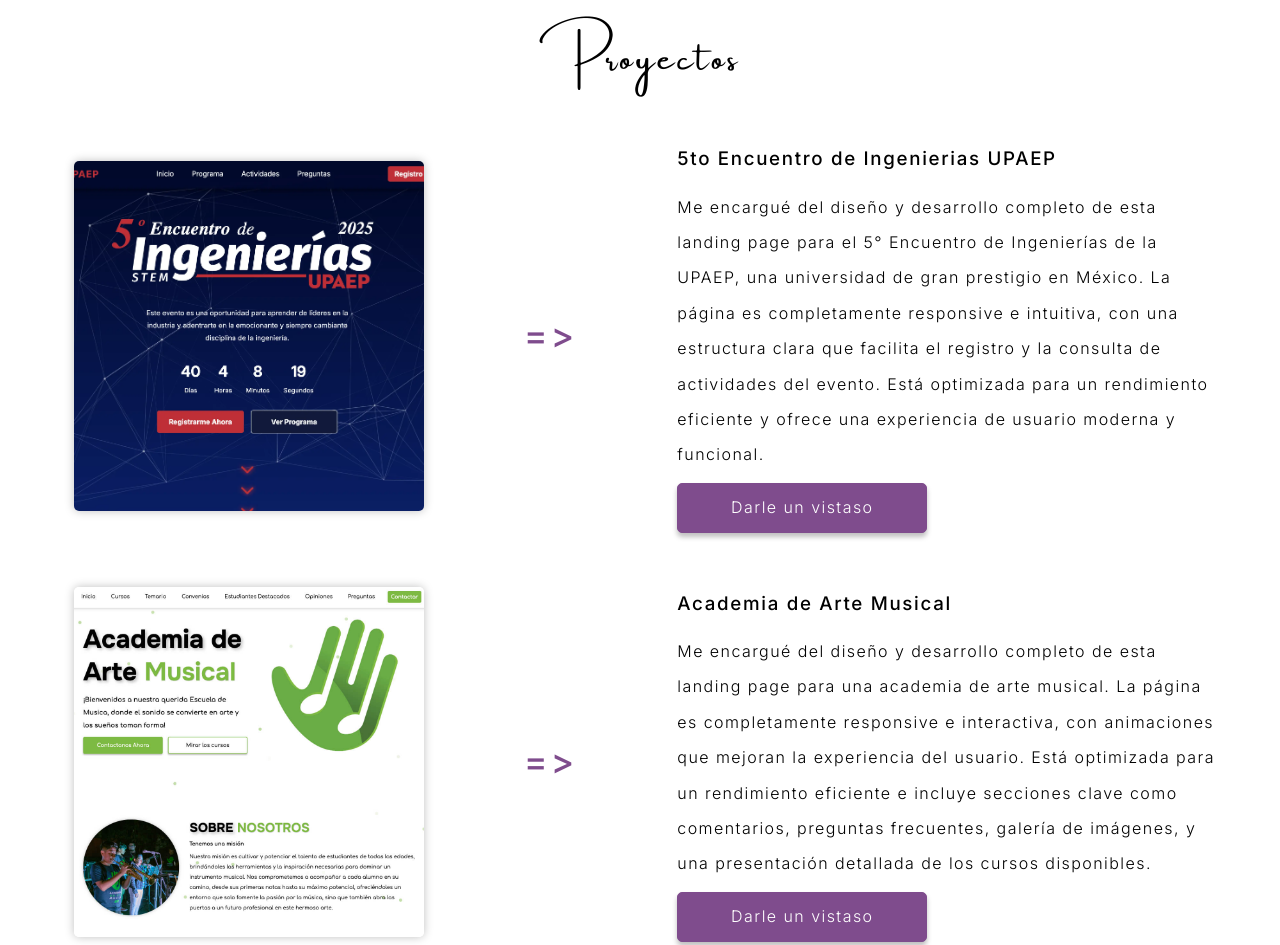
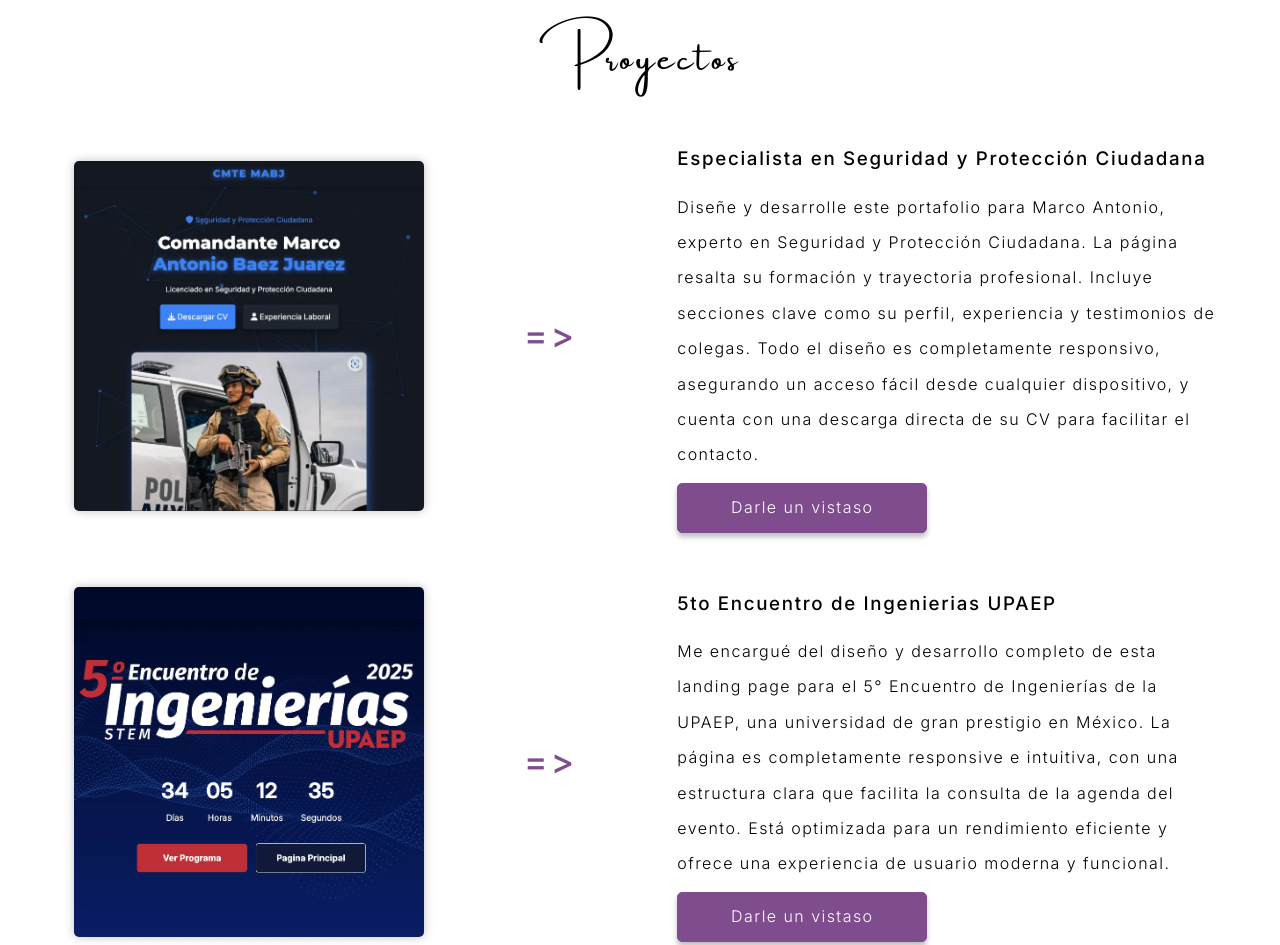
Before and after one commit to Axel-Meyrek/Portafolio-Axel-Meyrek, a website: page index.html in a window 1280 px wide. Shown: the part 2780-3725 px from the top of the page. Drawn offline with nearby package versions, Linux system fonts and the light colour scheme.

Commit message:
Add new proyect

```diff
--- a/index.html
+++ b/index.html
@@ -145,12 +145,22 @@
         <h2 class="sectionProyectos_title">Proyectos</h2>
 
         <div class="proyectos">
-            <img width="350px" height="350px" loading="lazy" class="proyecto_img" src="img/encuentroIngenierias.webp"
+            <img width="350px" height="350px" loading="lazy" class="proyecto_img" src="img/portafolioComandanteBaez.webp"
+                alt="Captura de pantalla de una pagina web estatica sobre una plataforma de educación en linea">
+            <span class="proyecto_arrow">=></span>
+            <div class="proyectoConteinerDescription">
+                <h3 class="proyectoConteinerDescription_title">Especialista en Seguridad y Protección Ciudadana</h3>
+                <p class="proyectoConteinerDescription_description">Diseñe y desarrolle este portafolio para Marco Antonio, experto en Seguridad y Protección Ciudadana. La página resalta su formación y trayectoria profesional. Incluye secciones clave como su perfil, experiencia y testimonios de colegas. Todo el diseño es completamente responsivo, asegurando un acceso fácil desde cualquier dispositivo, y cuenta con una descarga directa de su CV para facilitar el contacto.</p>
+                <a target="_blank" href="https://comandantebaez.vercel.app/" class="proyectoConteinerDescription_button">Darle un vistaso</a>
+            </div>
+        </div>
+        <div class="proyectos">
+            <img width="350px" height="350px" loading="lazy" class="proyecto_img" src="img/encuentroDeIngenierias.webp"
                 alt="Captura de pantalla de una pagina web estatica sobre una plataforma de educación en linea">
             <span class="proyecto_arrow">=></span>
             <div class="proyectoConteinerDescription">
                 <h3 class="proyectoConteinerDescription_title">5to Encuentro de Ingenierias UPAEP</h3>
-                <p class="proyectoConteinerDescription_description">Me encargué del diseño y desarrollo completo de esta landing page para el 5° Encuentro de Ingenierías de la UPAEP, una universidad de gran prestigio en México. La página es completamente responsive e intuitiva, con una estructura clara que facilita el registro y la consulta de actividades del evento. Está optimizada para un rendimiento eficiente y ofrece una experiencia de usuario moderna y funcional.</p>
+                <p class="proyectoConteinerDescription_description">Me encargué del diseño y desarrollo completo de esta landing page para el 5° Encuentro de Ingenierías de la UPAEP, una universidad de gran prestigio en México. La página es completamente responsive e intuitiva, con una estructura clara que facilita la consulta de la agenda del evento. Está optimizada para un rendimiento eficiente y ofrece una experiencia de usuario moderna y funcional.</p>
                 <a target="_blank" href="https://5-to-encuentro-de-ingenierias-upaep.vercel.app" class="proyectoConteinerDescription_button">Darle un vistaso</a>
             </div>
         </div>
```
Also changed, not shown: img/encuentroDeIngenierias.webp (added), img/encuentroIngenierias.webp (deleted), img/portafolioComandanteBaez.webp (added).
